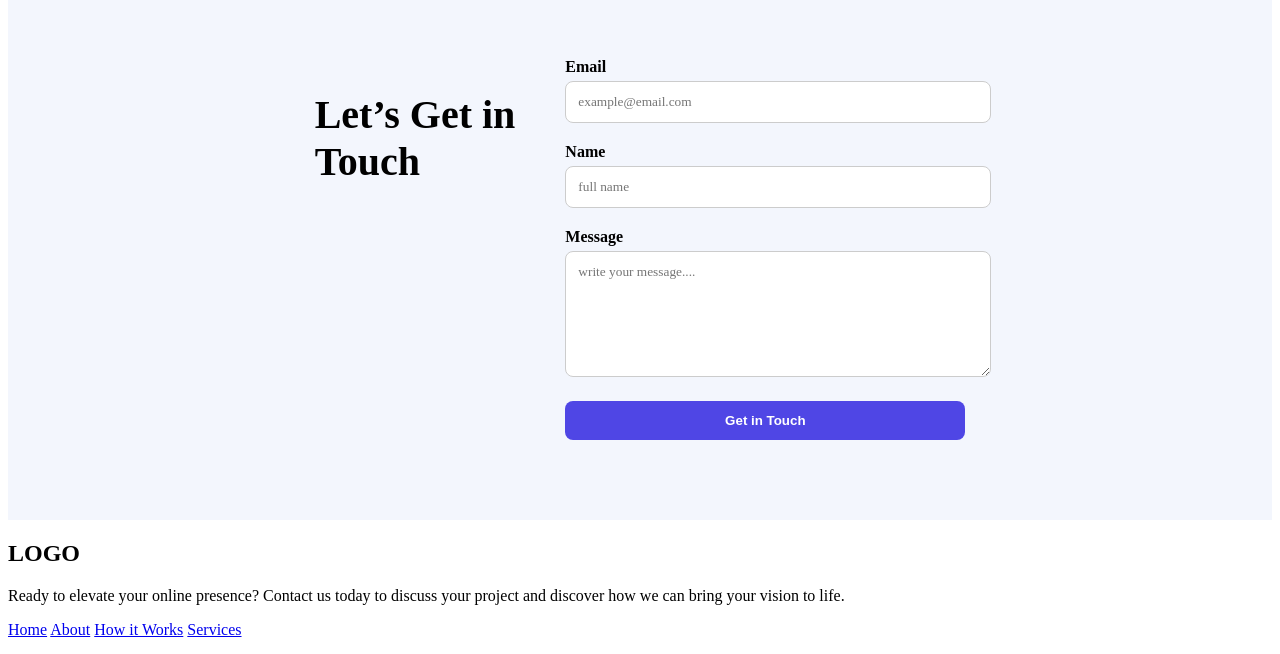
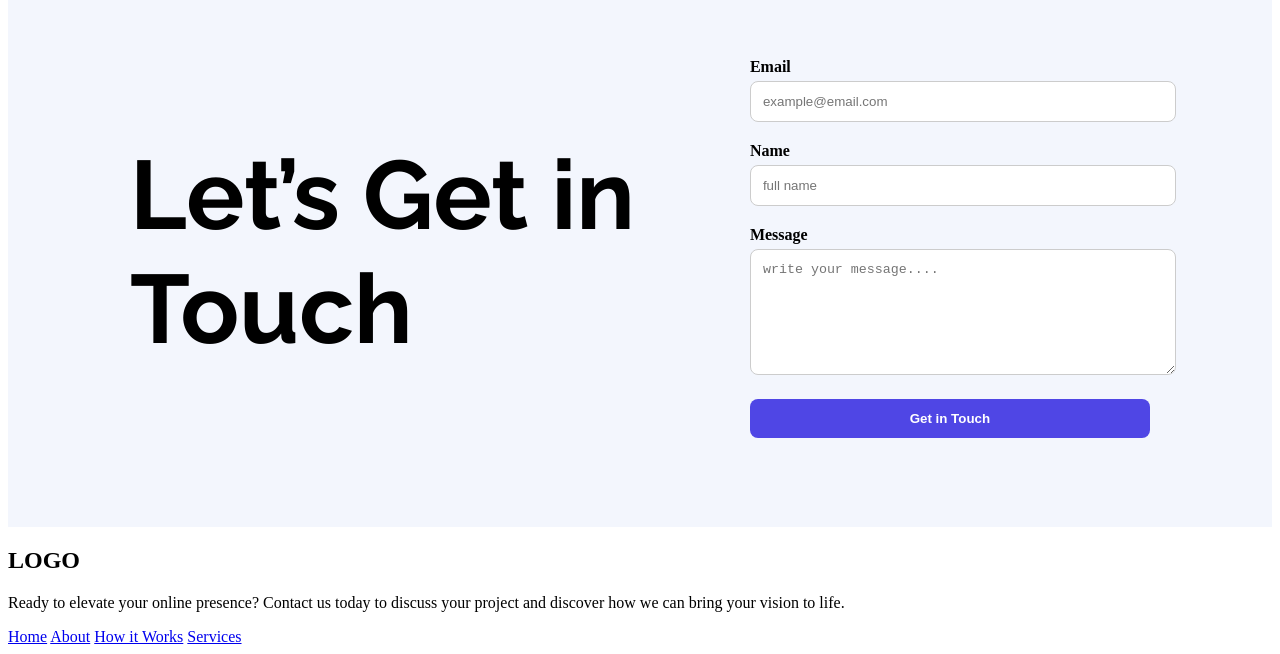
Before and after one commit to Riyan-khalashi/my-first-assingment, a plain HTML site: page flex.html in a window 1280 px wide. Shown: the part 3325-3979 px from the top of the page. Drawn offline with Linux system fonts and the light colour scheme.

Commit message:
this one is third commit fixing font

```diff
--- a/styles.css
+++ b/styles.css
@@ -213,14 +213,15 @@ stat p {
 .contact-content {
   display: flex;
   flex-wrap: wrap;
-  gap: 50px;
+  gap: 115px;
   align-items: flex-start;
   justify-content: center;
 }
 
 .contact .left h2 {
-  font-size: 2.5rem;
-  font-weight: 700;
+  font-size: 97px;
+  font-weight: bold;
+  font-family:  'Raleway', sans-serif;
 }
 
 .contact .right {
@@ -241,7 +242,7 @@ stat p {
   margin-bottom: 20px;
   border: 1px solid #ccc;
   border-radius: 8px;
-  font-family: inherit;
+
 }
 
 .contact textarea {
@@ -262,5 +263,5 @@ stat p {
 }
 
 .contact-btn:hover {
-  background-color: #3b36b4;
+  background-color: rgba(78, 71, 255, 1);
 }
```
